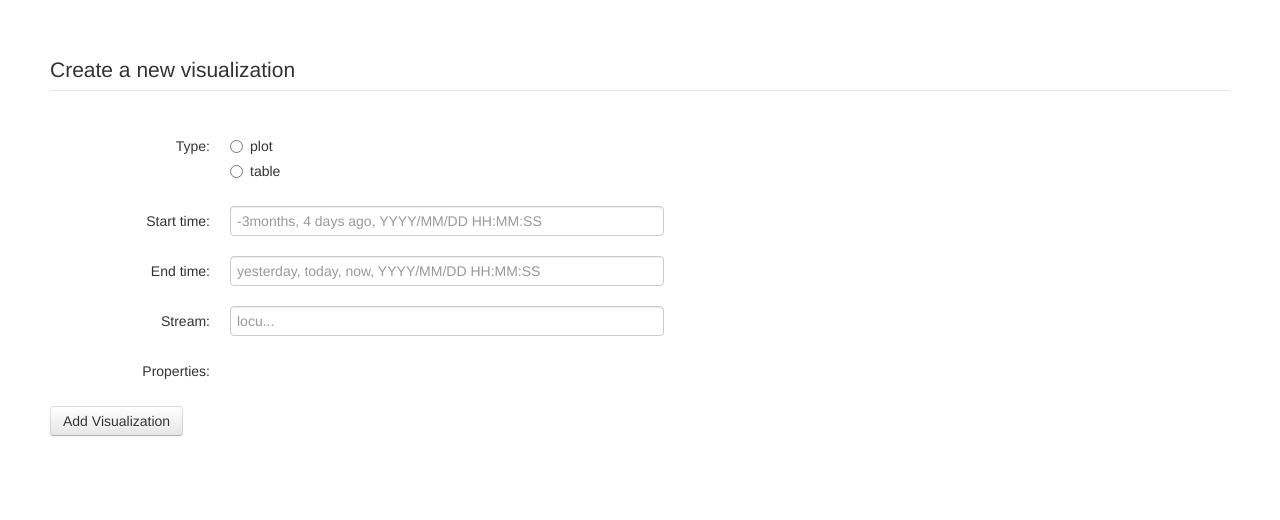
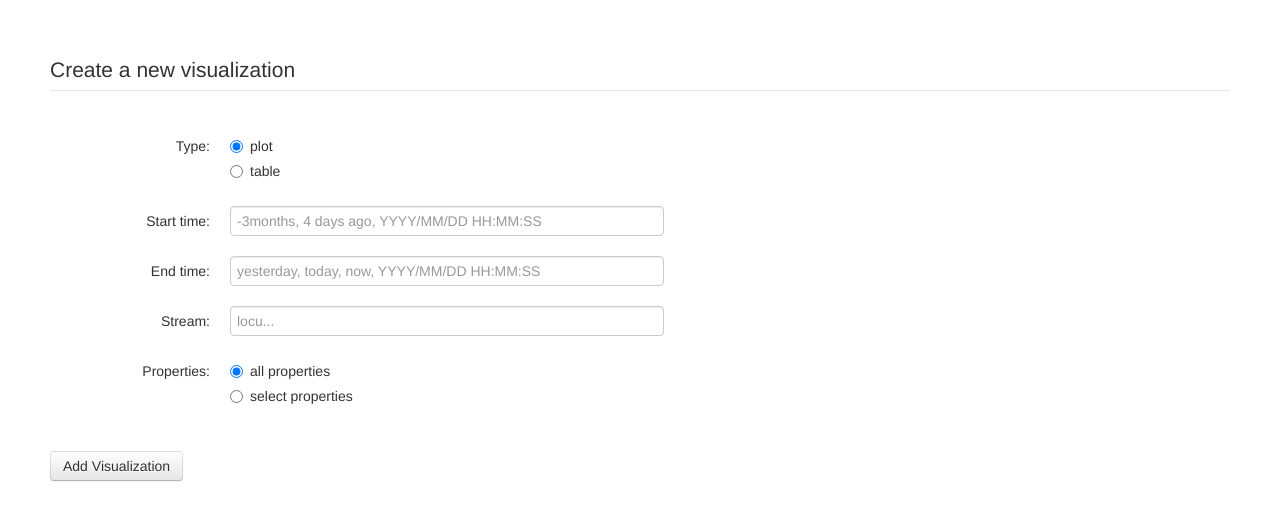
Before and after one commit to scottgwald/chronology, a Flask app: template jia/jia/templates/index.html in a window 1280 px wide. Shown: the top 520 px of the page. Run offline with Flask 2, Linux system fonts and the light colour scheme; the template is opened without the code that fills it, so the values that code supplies are empty; parts of the project's set-up code (start-up, migrations or seed data) failed here and were passed over.

Commit message:
allow fetching all properties or a select subset
Reviewers: usmanm, marcua

Reviewed By: usmanm

Differential Revision: http://phabricator.locu.com/D3054

```diff
--- a/jia/jia/static/js/main.js
+++ b/jia/jia/static/js/main.js
@@ -12,6 +12,9 @@ function populateProperties() {
       $checkboxes.append(box({value: property}));
     })
   }
+
+  var disabled = $("input[name='property-type']:checked").val() == "all";
+  $("#properties-checkboxes input").prop("disabled", disabled);
 }
 
 $(function() {
@@ -23,7 +26,7 @@ $(function() {
     var stream = $("#stream-name").val();
     var start = $("#start-time").val();
     var end = $("#end-time").val();
-    var properties = _.pluck($("#properties:checked"), 'value');
+    var properties = _.pluck($("#properties:checked").not(":disabled"), 'value');
 
     var model = createNewVisualization(type, stream, start, end, properties);
     if (model) {
@@ -31,6 +34,15 @@ $(function() {
     }
 
     return false;
+  });
+
+  $("input[name='property-type']").click(function() {
+    var value = $(this).val();
+    if (value == "all") {
+      $("#properties-checkboxes input").prop("disabled", true);
+    } else if (value == "select") {
+      $("#properties-checkboxes input").prop("disabled", false);
+    }
   });
 
   $("#stream-name").change(populateProperties);
--- a/jia/jia/static/js/plot.js
+++ b/jia/jia/static/js/plot.js
@@ -22,6 +22,11 @@ function makeGraph(data, $element) {
       series  : series,
       renderer: "area",
       min     : 0,
+  });
+  graph.series.forEach(function(series) {
+    if (series.name[0] == "$") {
+      series.disabled = true;
+    }
   });
   graph.render();
 
@@ -64,7 +69,6 @@ $.tablesorter.addParser({
   },
   type: "numeric"
 });
-
 
 function makeTable(data, element) {
   var $table = $(element.find("table")[0]);
@@ -151,11 +155,6 @@ function createNewVisualization(type, stream, start_time, end_time, properties)
     return false;
   }
 
-  if (!properties.length) {
-    console.log("Must select at least one property.");
-    return false;
-  }
-
   var model = new Jia.VisModel({
     type: type,
     stream: stream,
--- a/jia/jia/static/js/views.js
+++ b/jia/jia/static/js/views.js
@@ -51,13 +51,13 @@ $(function() {
     render_plot : function() {
       var template = this.viewTypeToTemplate["plot"];
       this.$el.html(template(this.model.attributes));
-      this.vis = makeGraph(this.model.get("data"), this.$el);
+      makeGraph(this.model.get("data"), this.$el);
     },
 
     render_table : function() {
       var template = this.viewTypeToTemplate["table"];
       this.$el.html(template(this.model.attributes));
-      this.vis = makeTable(this.model.get("data"), this.$el);
+      makeTable(this.model.get("data"), this.$el);
     },
   });
 
--- a/jia/jia/templates/index.html
+++ b/jia/jia/templates/index.html
@@ -12,7 +12,7 @@
             <label class="control-label">Type: </label>
             <div class="controls">
                 <label class="radio">
-                    <input type="radio" name="vistype" value="plot"> plot
+                    <input type="radio" name="vistype" value="plot" checked> plot
                 </label>
                 <label class="radio">
                     <input type="radio" name="vistype" value="table"> table
@@ -41,8 +41,19 @@
             </div>
         </div>
 
+        <div class="control-group">
+          <label class="control-label">Properties:</label>
+          <div class="controls">
+            <label class="radio">
+              <input type="radio" name="property-type" value="all" checked> all properties
+            </label>
+            <label class="radio">
+              <input type="radio" name="property-type" value="select"> select properties
+            </label>
+          </div>
+        </div>
+
         <div class="control-group" id="properties-checkboxes">
-          <label class="control-label">Properties:</label>
           <div class="controls">
           </div>
         </div>
```
